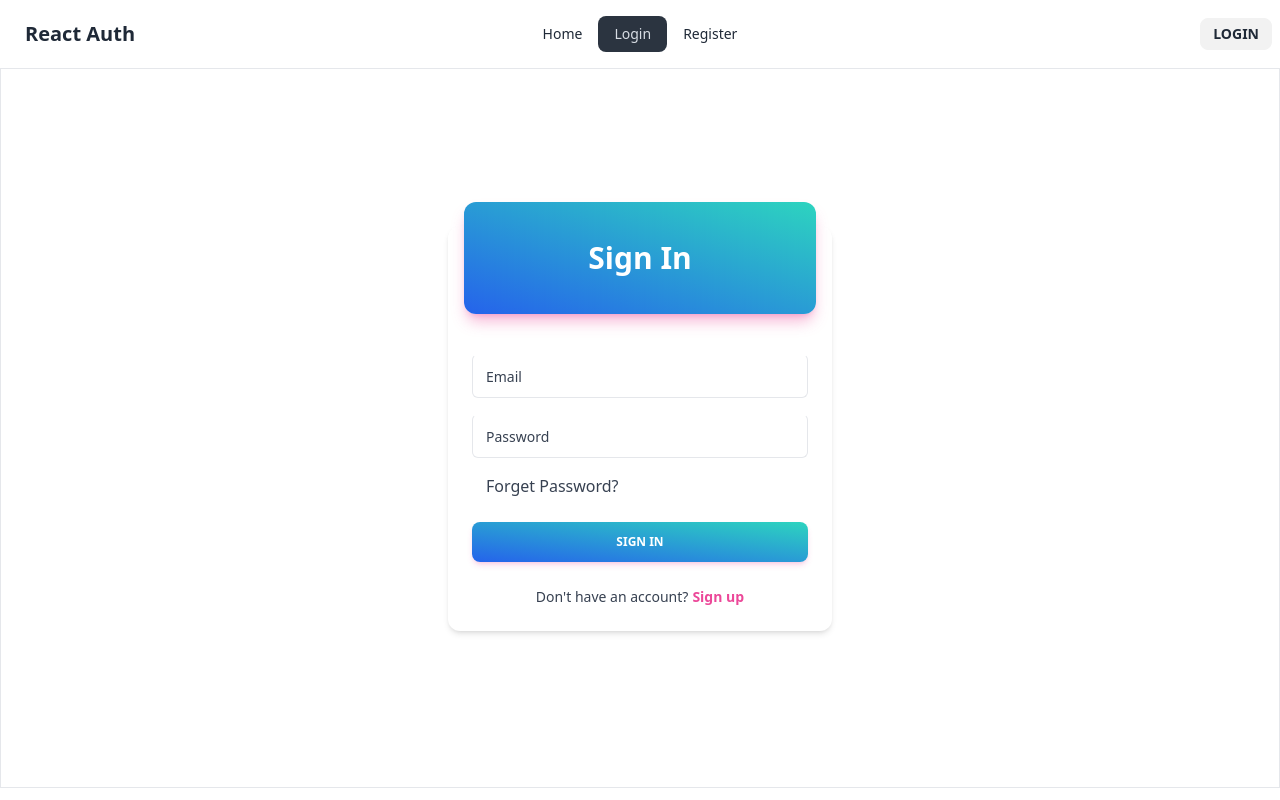
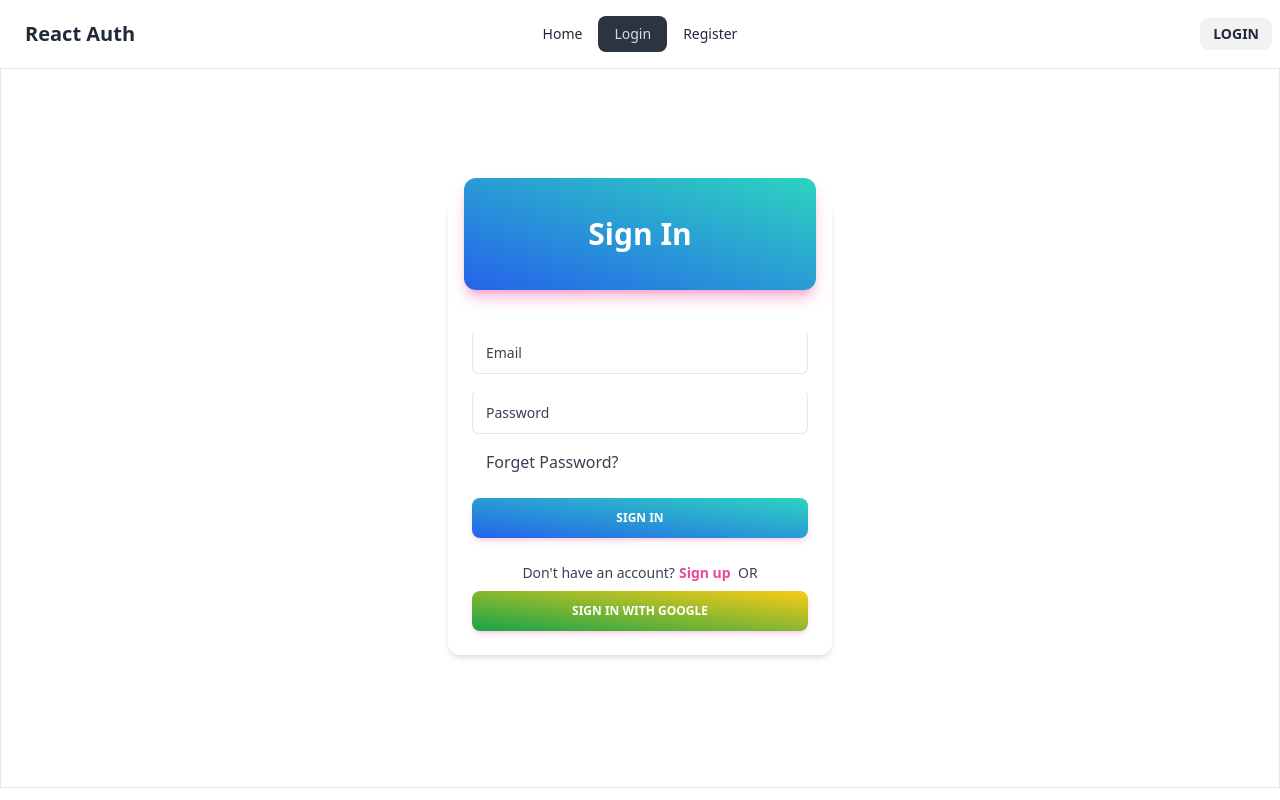
Before and after one commit to omarjafor/React-Router-Auth, a React (Vite) app: page /login in a window 1280 px wide. Built offline with nearby package versions, Linux system fonts and the light colour scheme; no server answers.

Commit message:
login with google

```diff
--- a/src/Components/Login/Login.jsx
+++ b/src/Components/Login/Login.jsx
@@ -5,7 +5,7 @@ import auth from "../../Firebase/firebase.config";
 import { AuthContext } from "../../Providers/AuthProvider";
 
 const Login = () => {
-    const { signInUser } = useContext(AuthContext);
+    const { signInUser, googleSignIn } = useContext(AuthContext);
     const emailRef = useRef(null);
 
     const [registError, setRegistError] = useState('');
@@ -38,6 +38,12 @@ const Login = () => {
                 console.log(error.message);
                 setRegistError(error.message);
             })
+    }
+
+    const handleGoogleSignIn = () => {
+        googleSignIn()
+        .then()
+        .catch()
     }
 
     const handleForgetPassword = () => {
@@ -111,15 +117,22 @@ const Login = () => {
                         {
                             emailError && <p className="text-red-600"> {emailError} </p>
                         }
-                        <p className="mt-6 flex justify-center font-sans text-sm font-light leading-normal text-inherit antialiased">
+                        <p className="mt-6 mb-2 flex justify-center font-sans text-sm font-normal leading-normal text-inherit antialiased">
                             Don&apos;t have an account?
                             <Link to='/register'
                                 href="#signup"
                                 className="ml-1 block font-sans text-sm font-bold leading-normal text-pink-500 antialiased"
                             >
                                 Sign up
-                            </Link>
+                            </Link> <span> &nbsp; OR </span>
                         </p>
+                        <button
+                            className="block w-full select-none rounded-lg bg-gradient-to-tr from-green-600 to-yellow-400 py-3 px-6 text-center align-middle font-sans text-xs font-bold uppercase text-white shadow-md shadow-pink-500/20 transition-all hover:shadow-lg hover:shadow-pink-500/40 active:opacity-[0.85] disabled:pointer-events-none disabled:opacity-50 disabled:shadow-none"
+                            onClick={handleGoogleSignIn}
+                            data-ripple-light="true"
+                        >
+                            Sign In with Google
+                        </button>
                     </div>
                 </form>
             </div>
--- a/src/Providers/AuthProvider.jsx
+++ b/src/Providers/AuthProvider.jsx
@@ -1,10 +1,11 @@
-import { createUserWithEmailAndPassword, onAuthStateChanged, signInWithEmailAndPassword, signOut } from 'firebase/auth';
+import { GoogleAuthProvider, createUserWithEmailAndPassword, onAuthStateChanged, signInWithEmailAndPassword, signInWithPopup, signOut } from 'firebase/auth';
 import PropTypes from 'prop-types';
 import { createContext, useEffect, useState } from "react";
 import auth from '../Firebase/firebase.config';
 
 export const AuthContext = createContext(null);
 
+const provider = new GoogleAuthProvider();
 
 const AuthProvider = ({ children }) => {
     const [user, setUser] = useState(null);
@@ -13,6 +14,10 @@ const AuthProvider = ({ children }) => {
     const createUser = (email, password) => {
         setLoding(true);
         return createUserWithEmailAndPassword(auth, email, password)
+    }
+
+    const googleSignIn = () => {
+        return signInWithPopup(auth, provider)
     }
 
     const signInUser = (email, password) => {
@@ -36,7 +41,7 @@ const AuthProvider = ({ children }) => {
         }
     } , [])
 
-    const authInfo = { user, loding, createUser, signInUser, logOut }
+    const authInfo = { user, loding, createUser, signInUser, googleSignIn, logOut }
 
     return (
         <AuthContext.Provider value={authInfo}>
```
